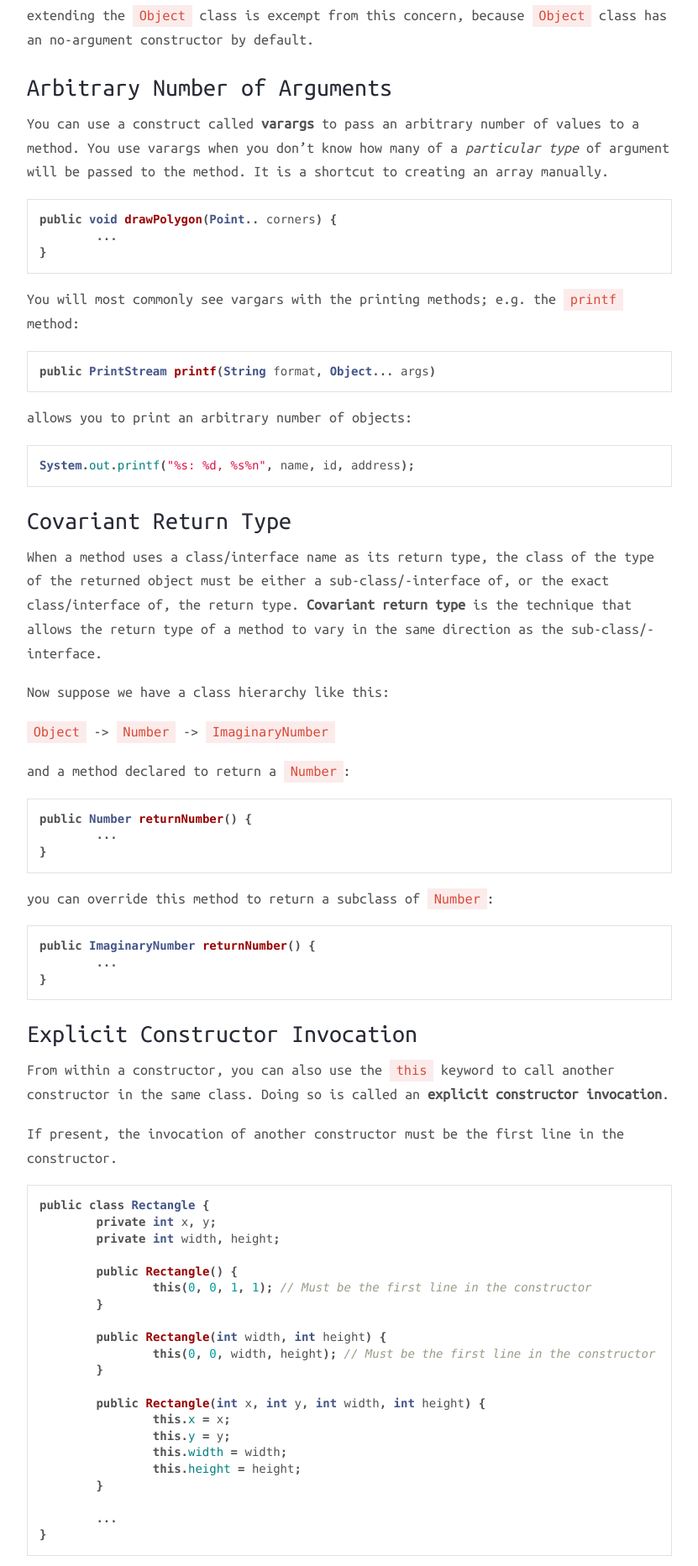
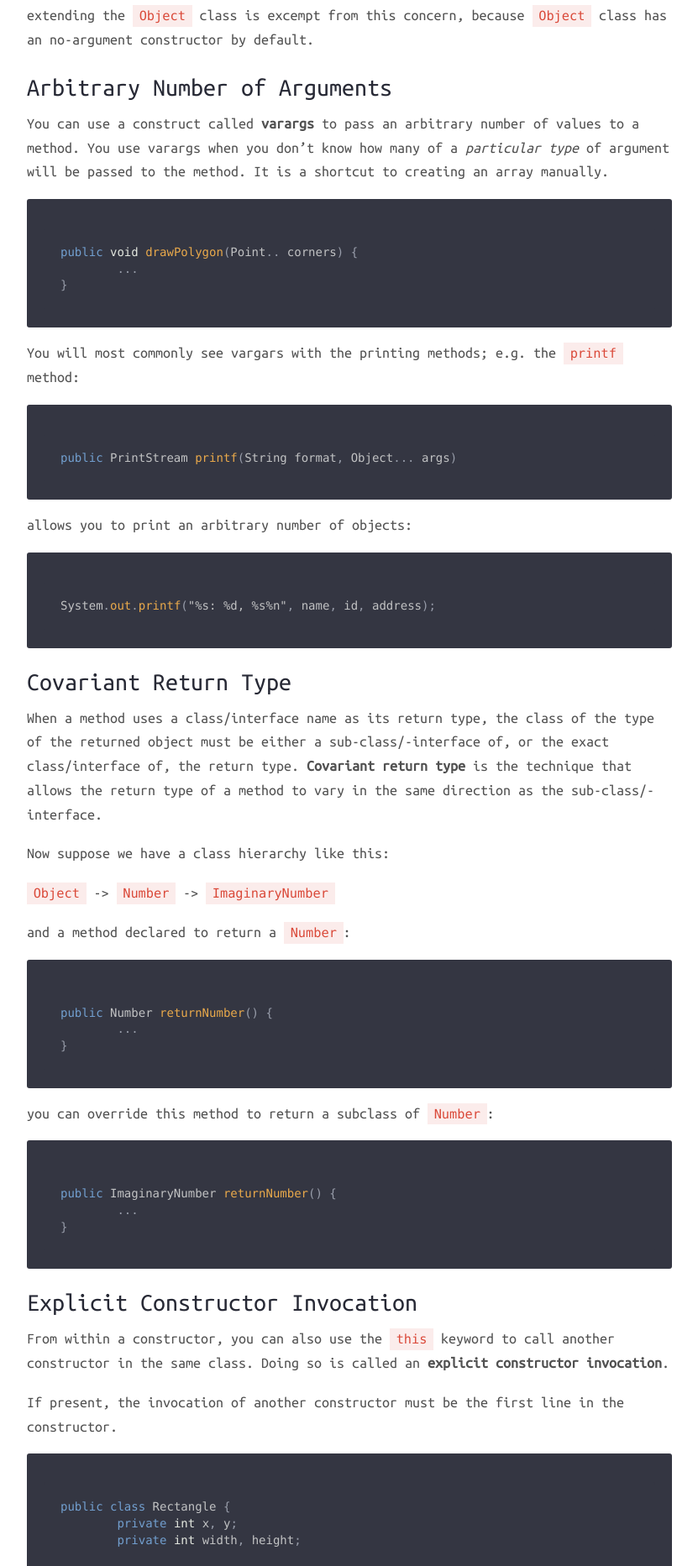
Before and after one commit to haixuanc/haixuanc.github.io, a Jekyll site: the page built from _posts/2015-03-06-java-essentials.markdown, in a window 1280 px wide. Shown: the part 634-2499 px from the top of the page at 84% size, without its empty margins (224-1055 px from the left). Built offline with Jekyll 4.4.1, drawn with Linux system fonts in a browser that asks for light colours; nearby versions of some CDN libraries; Markdown is read by kramdown in place of the engine named in the settings.

Commit message:
Enable syntax highlighting

```diff
--- a/_config.yml
+++ b/_config.yml
@@ -40,7 +40,11 @@ harmony:
   show_disclaimer: false
 
 # Conversion / Build settings
-markdown:    kramdown
+markdown: redcarpet
+kramdown:
+  # Github flavored markdown
+  input: GFM
+
 # This is how you put pygments config in jekyll 2.0 instead of pygments: true
 highlighter: pygments
 
--- a/assets/css/_sass/partials/_syntax.scss
+++ b/assets/css/_sass/partials/_syntax.scss
@@ -1,60 +1,37 @@
-.highlight  { background: #ffffff; }
-.highlight .c { color: #999988; font-style: italic } /* Comment */
-.highlight .err { color: #a61717; background-color: #e3d2d2 } /* Error */
-.highlight .k { font-weight: bold } /* Keyword */
-.highlight .o { font-weight: bold } /* Operator */
-.highlight .cm { color: #999988; font-style: italic } /* Comment.Multiline */
-.highlight .cp { color: #999999; font-weight: bold } /* Comment.Preproc */
-.highlight .c1 { color: #999988; font-style: italic } /* Comment.Single */
-.highlight .cs { color: #999999; font-weight: bold; font-style: italic } /* Comment.Special */
-.highlight .gd { color: #000000; background-color: #ffdddd } /* Generic.Deleted */
-.highlight .gd .x { color: #000000; background-color: #ffaaaa } /* Generic.Deleted.Specific */
-.highlight .ge { font-style: italic } /* Generic.Emph */
-.highlight .gr { color: #aa0000 } /* Generic.Error */
-.highlight .gh { color: #999999 } /* Generic.Heading */
-.highlight .gi { color: #000000; background-color: #ddffdd } /* Generic.Inserted */
-.highlight .gi .x { color: #000000; background-color: #aaffaa } /* Generic.Inserted.Specific */
-.highlight .go { color: #888888 } /* Generic.Output */
-.highlight .gp { color: #555555 } /* Generic.Prompt */
-.highlight .gs { font-weight: bold } /* Generic.Strong */
-.highlight .gu { color: #aaaaaa } /* Generic.Subheading */
-.highlight .gt { color: #aa0000 } /* Generic.Traceback */
-.highlight .kc { font-weight: bold } /* Keyword.Constant */
-.highlight .kd { font-weight: bold } /* Keyword.Declaration */
-.highlight .kp { font-weight: bold } /* Keyword.Pseudo */
-.highlight .kr { font-weight: bold } /* Keyword.Reserved */
-.highlight .kt { color: #445588; font-weight: bold } /* Keyword.Type */
-.highlight .m { color: #009999 } /* Literal.Number */
-.highlight .s { color: #d14 } /* Literal.String */
-.highlight .na { color: #008080 } /* Name.Attribute */
-.highlight .nb { color: #0086B3 } /* Name.Builtin */
-.highlight .nc { color: #445588; font-weight: bold } /* Name.Class */
-.highlight .no { color: #008080 } /* Name.Constant */
-.highlight .ni { color: #800080 } /* Name.Entity */
-.highlight .ne { color: #990000; font-weight: bold } /* Name.Exception */
-.highlight .nf { color: #990000; font-weight: bold } /* Name.Function */
-.highlight .nn { color: #555555 } /* Name.Namespace */
-.highlight .nt { color: #000080 } /* Name.Tag */
-.highlight .nv { color: #008080 } /* Name.Variable */
-.highlight .ow { font-weight: bold } /* Operator.Word */
-.highlight .w { color: #bbbbbb } /* Text.Whitespace */
-.highlight .mf { color: #009999 } /* Literal.Number.Float */
-.highlight .mh { color: #009999 } /* Literal.Number.Hex */
-.highlight .mi { color: #009999 } /* Literal.Number.Integer */
-.highlight .mo { color: #009999 } /* Literal.Number.Oct */
-.highlight .sb { color: #d14 } /* Literal.String.Backtick */
-.highlight .sc { color: #d14 } /* Literal.String.Char */
-.highlight .sd { color: #d14 } /* Literal.String.Doc */
-.highlight .s2 { color: #d14 } /* Literal.String.Double */
-.highlight .se { color: #d14 } /* Literal.String.Escape */
-.highlight .sh { color: #d14 } /* Literal.String.Heredoc */
-.highlight .si { color: #d14 } /* Literal.String.Interpol */
-.highlight .sx { color: #d14 } /* Literal.String.Other */
-.highlight .sr { color: #009926 } /* Literal.String.Regex */
-.highlight .s1 { color: #d14 } /* Literal.String.Single */
-.highlight .ss { color: #990073 } /* Literal.String.Symbol */
-.highlight .bp { color: #999999 } /* Name.Builtin.Pseudo */
-.highlight .vc { color: #008080 } /* Name.Variable.Class */
-.highlight .vg { color: #008080 } /* Name.Variable.Global */
-.highlight .vi { color: #008080 } /* Name.Variable.Instance */
-.highlight .il { color: #009999 } /* Literal.Number.Integer.Long */
+/***************
+  Darkly Pygments Theme
+  (c) 2014 Sourcey
+  http://sourcey.com
+***************/
+
+.highlight {
+  white-space: pre;
+  overflow: auto;
+  word-wrap: normal; /* horizontal scrolling */
+  -moz-border-radius: 3px;
+  -webkit-border-radius: 3px;
+  border-radius: 3px;
+  padding: 20px;
+  background: #343642;
+  color: #C1C2C3;
+}
+.highlight .hll { background-color: #ffc; }
+.highlight .gd { color: #2e3436; background-color: #0e1416; }
+.highlight .gr { color: #eeeeec; background-color: #c00; }
+.highlight .gi { color: #babdb6; background-color: #1f2b2d; }
+.highlight .go { color: #2c3032; background-color: #2c3032; }
+.highlight .kt { color: #e3e7df; }
+.highlight .ni { color: #888a85; }
+.highlight .c,.highlight .cm,.highlight .c1,.highlight .cs { color: #8D9684; }
+.highlight .err,.highlight .g,.highlight .l,.highlight .n,.highlight .x,.highlight .p,.highlight .ge,
+.highlight .gp,.highlight .gs,.highlight .gt,.highlight .ld,.highlight .s,.highlight .nc,.highlight .nd,
+.highlight .ne,.highlight .nl,.highlight .nn,.highlight .nx,.highlight .py,.highlight .ow,.highlight .w,.highlight .sb,
+.highlight .sc,.highlight .sd,.highlight .s2,.highlight .se,.highlight .sh,.highlight .si,.highlight .sx,.highlight .sr,
+.highlight .s1,.highlight .ss,.highlight .bp { color: #C1C2C3; }
+.highlight .k,.highlight .kc,.highlight .kd,.highlight .kn,.highlight .kp,.highlight .kr,
+.highlight .nt { color: #729fcf; }
+.highlight .cp,.highlight .gh,.highlight .gu,.highlight .na,.highlight .nf { color: #E9A94B ; }
+.highlight .m,.highlight .nb,.highlight .no,.highlight .mf,.highlight .mh,.highlight .mi,.highlight .mo,
+.highlight .il { color: #8ae234; }
+.highlight .o { color: #989DAA; }
+.highlight .nv,.highlight .vc,.highlight .vg,.highlight .vi { color: #fff; }
--- a/assets/css/main.scss
+++ b/assets/css/main.scss
@@ -560,8 +560,6 @@ pre {
   white-space: pre-wrap;
   word-break: break-all;
   word-wrap: break-word;
-  background-color: $color-white;
-  border: 1px solid $base-05;
   code {
     padding: 0;
     font-size: 100%;
```
Also changed, not shown: _posts/2015-03-31-git-essentials.markdown (+32 -0 lines).
